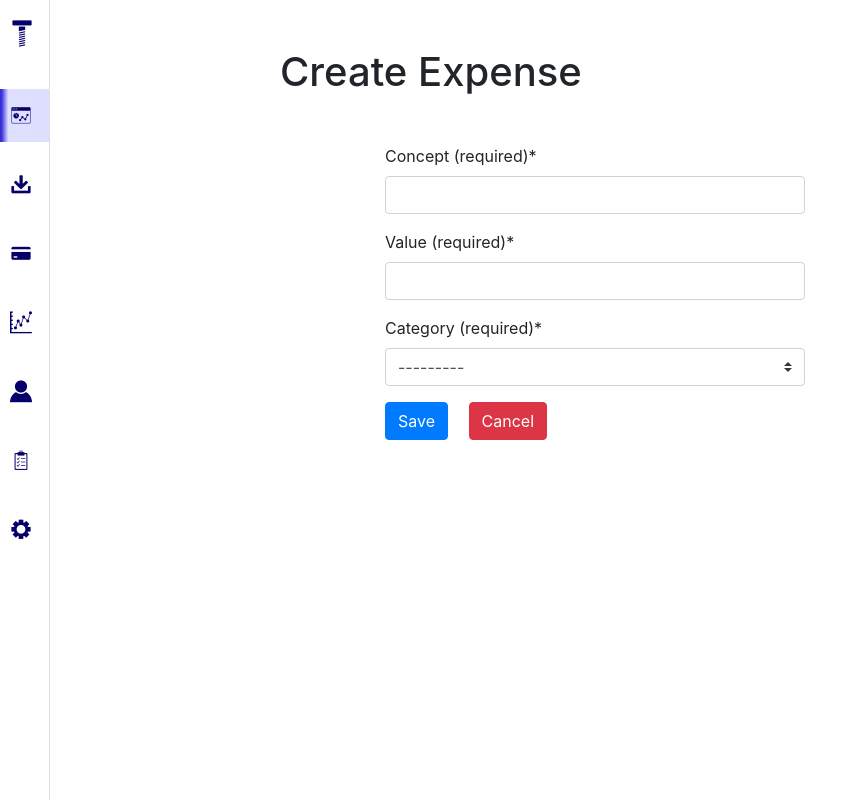
After one commit to black-redoc/trackash, a Django app: page /budget/expense/ in a window 1280 px wide. The commit adds this page. Shown: the whole page, without its empty margins (0-868 px from the left). Run offline with Django 3.2, Linux system fonts and the light colour scheme; some libraries are stand-ins or nearby versions.

Commit message:
#task004 - Create ExpenseCreateView

```diff
--- a/trackash/budget/forms.py
+++ b/trackash/budget/forms.py
@@ -4,7 +4,7 @@ from django.urls import reverse_lazy
 from crispy_forms.helper import FormHelper
 from crispy_forms.layout import Layout, Fieldset, ButtonHolder, Submit, HTML
 
-from .models import Income
+from .models import Income, Expense
 
 
 class IncomeForm(forms.ModelForm):
@@ -33,3 +33,27 @@ class IncomeForm(forms.ModelForm):
                 ),
             ),
         )
+
+
+class ExpenseForm(forms.ModelForm):
+    class Meta:
+        model = Expense
+        fields = ("concept", "value", "category")
+        labels = {
+            "concept": "Concept (required)",
+            "value": "Value (required)",
+            "category": "Category (required)",
+        }
+
+    def __init__(self, *args, **kwargs):
+        super(ExpenseForm, self).__init__(*args, **kwargs)
+        self.helper = FormHelper(self)
+        self.helper.layout = Layout(
+            Fieldset("", "concept", "value", "category"),
+            ButtonHolder(
+                Submit("submit", "Save", css_class="btn btn-primary"),
+                HTML(
+                    '<a class="btn btn-danger ml-3" href={% url "budget:dashboard" %}>Cancel</a>'
+                ),
+            ),
+        )
--- a/trackash/budget/urls.py
+++ b/trackash/budget/urls.py
@@ -1,10 +1,16 @@
 from django.urls import path
 
-from trackash.budget.views import budget_view, DashboardView, IncomeCreateView
+from trackash.budget.views import (
+    budget_view,
+    DashboardView,
+    IncomeCreateView,
+    ExpenseCreateView,
+)
 
 app_name = "budget"
 urlpatterns = [
     path("dashboard", view=DashboardView.as_view(), name="dashboard"),
     path("income/", view=IncomeCreateView.as_view(), name="income"),
+    path("expense/", view=ExpenseCreateView.as_view(), name="expense"),
     path("home", view=budget_view, name="home"),
 ]
--- a/trackash/budget/views.py
+++ b/trackash/budget/views.py
@@ -3,8 +3,8 @@ from django.urls import reverse_lazy
 from django.views import View
 from django.views.generic.edit import CreateView
 
-from .models import Budget, Income
-from .forms import IncomeForm
+from .models import Budget, Income, Expense
+from .forms import IncomeForm, ExpenseForm
 
 
 class DashboardView(View):
@@ -21,6 +21,12 @@ class IncomeCreateView(CreateView):
     success_url = reverse_lazy("budget:dashboard")
 
 
+class ExpenseCreateView(CreateView):
+    model = Expense
+    form_class = ExpenseForm
+    success_url = reverse_lazy("budget:dashboard")
+
+
 def budget_view(request):
     return render(
         request,
--- a/trackash/templates/base.html
+++ b/trackash/templates/base.html
@@ -84,7 +84,7 @@
       <a href="{% url 'budget:dashboard' %}"class="link lactive" title="Dashboard">
         <li class="nav-item nitem-left nitem-active mt-3"><i class="icofont-dashboard-web"></i></li>
       </a>
-      <a href="#"class="link" title="Expenses">
+      <a href="{% url 'budget:expense' %}"class="link" title="Expenses">
         <li class="nav-item nitem-left"><i class="icofont-download"></i></li>
       </a>
       <a href="{% url 'budget:income' %}"class="link" title="Incomes">
--- /dev/null
+++ b/trackash/templates/budget/expense_form.html
@@ -0,0 +1,11 @@
+{% extends 'base.html' %}
+{% load static %}
+{% load crispy_forms_tags %}
+{% block content %}
+<div class="container">
+  <h1 class="col-s-5 offset-2 mt-5">Create Expense</h1>
+  <form class="col-sm-5 offset-3 mt-5" method="post">{% csrf_token %}
+    {% crispy form %}
+  </form>
+</div>
+{% endblock %}
```
